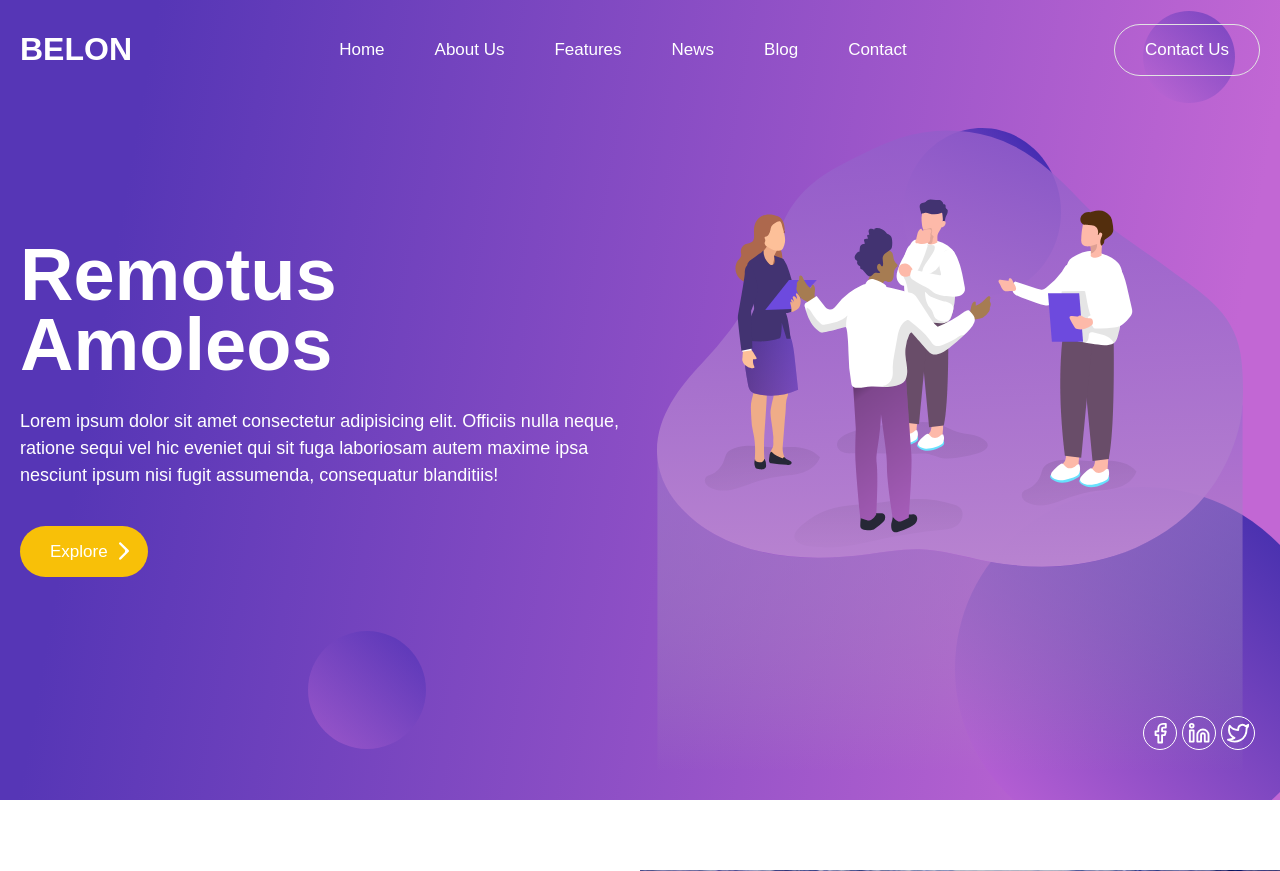
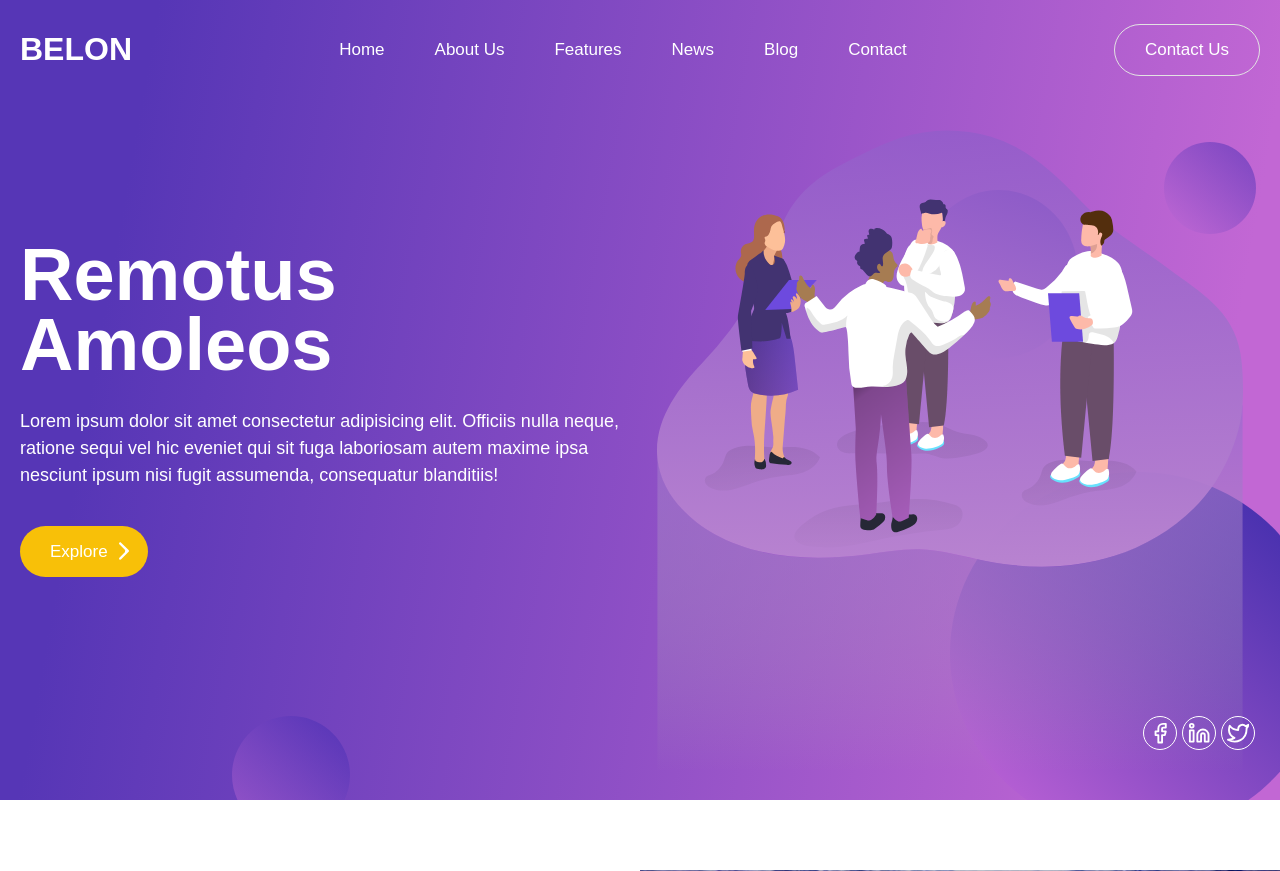
Before and after one commit to gerwld/wordpress-belon, a PHP site: page / in a window 1280 px wide. Shown: the top 871 px of the page. Run offline with PHP 8.4, Linux system fonts and the light colour scheme.

Commit message:
Add parallax header

```diff
--- a/index.css
+++ b/index.css
@@ -320,7 +320,7 @@ ul.sc_icons {
 }
 
 .main-header .anim_bg {
- position: absolute;
+ /* position: absolute;  */
  right: -50px;
  bottom: -50px;
  width: calc(100vw + 50px);
@@ -331,6 +331,32 @@ ul.sc_icons {
  pointer-events: none;
  user-select: none;
  transition: 0s;
+}
+
+.main-header .anim_bg > div {
+ position: absolute;
+ top: 0;
+ bottom: 0;
+ left:0;
+ right: 0;
+ width: 100vw;
+ height: 100vh;
+}
+
+.main-header .anim_bg .block_1 {
+ background: url('./img/hd_bg/oval_1.svg') 82% 30% no-repeat;
+}
+
+.main-header .anim_bg .block_2 {
+ background: url('./img/hd_bg/oval_2.svg') 98% 20% no-repeat;
+}
+
+.main-header .anim_bg .block_3 {
+ background: url('./img/hd_bg/oval_3.svg') 20% 105% no-repeat;
+}
+
+.main-header .anim_bg .block_4 {
+ background: url('./img/hd_bg/oval_4.svg') 105% 108% no-repeat;
 }
 
 .hd-blocks {
--- a/index.html
+++ b/index.html
@@ -11,7 +11,12 @@
 
 <body>
  <header class="main-header" id="mn_header">
-  <div class="anim_bg" id="anim_bg"></div>
+  <div class="anim_bg" id="anim_bg">
+    <div class="block_1"></div>
+    <div class="block_2"></div>
+    <div class="block_3"></div>
+    <div class="block_4"></div>
+  </div>
    <div class="hd-navbar">
     <div class="hd-navbar_content content_wrapper">
     <div class="logo">Belon</div>
```
Also changed, not shown: index.js (+21 -9 lines), img/hd_bg/oval_1.svg (added), img/hd_bg/oval_2.svg (added), img/hd_bg/oval_3.svg (added), img/hd_bg/oval_4.svg (added).
